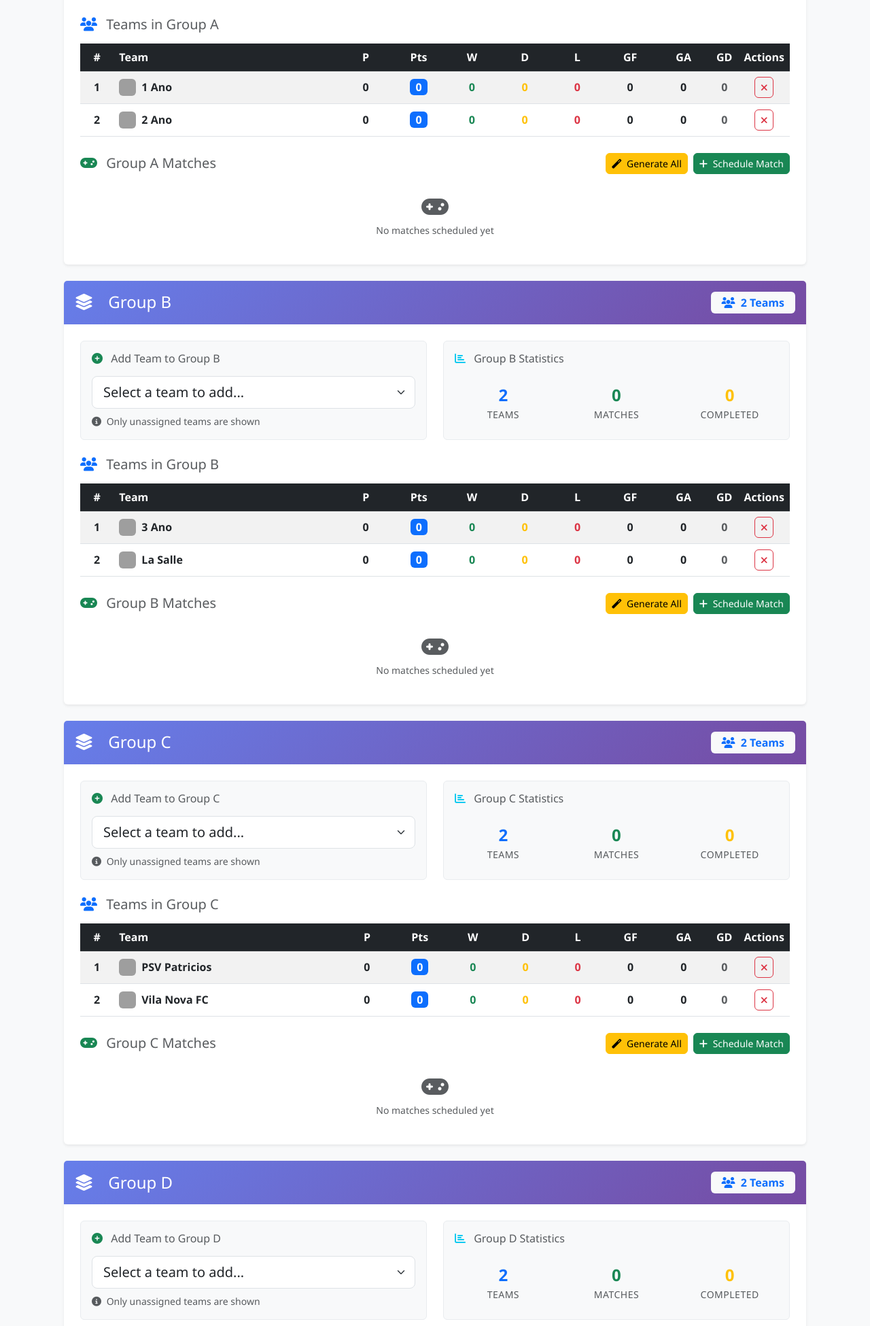
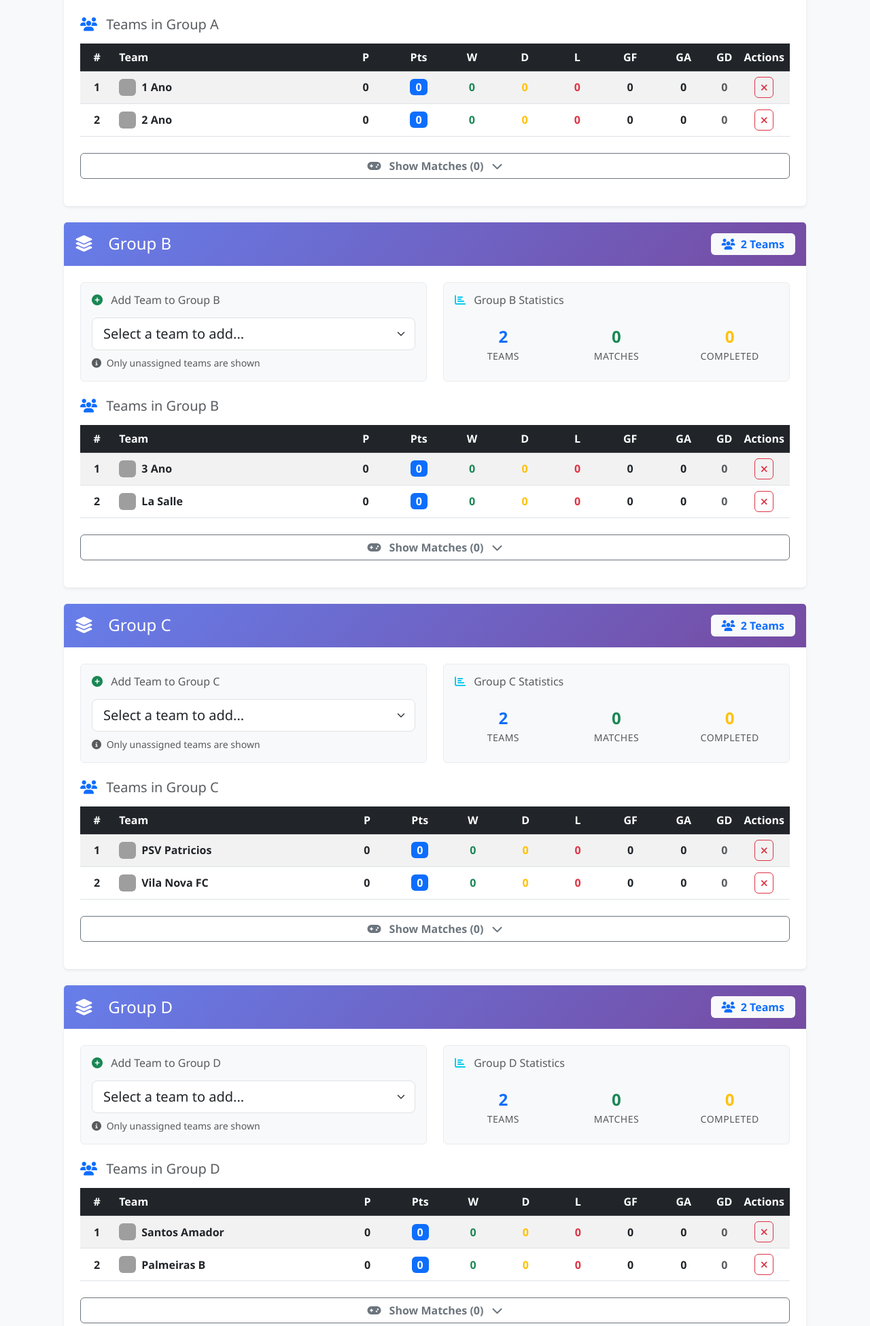
Before and after one commit to matheus223ou/soccer-championship, a Flask app: template templates/tournaments/view.html in a window 1280 px wide. Shown: the part 801-2751 px from the top of the page at 68% size. Run offline with Flask 3, Linux system fonts and the light colour scheme; the template is opened without the code that fills it: values that come from a table or form of the project are taken from there, others are empty; the visitor is signed in with stand-in values (Sample User, id 1); some libraries are stand-ins or nearby versions; grey boxes are pictures that could not be loaded.

Commit message:
Make group matches collapsible - hidden by default

```diff
--- a/templates/tournaments/view.html
+++ b/templates/tournaments/view.html
@@ -266,6 +266,14 @@
                         {% if group_matches %}
                         <div class="matches-section mt-4">
                             <div class="d-flex justify-content-between align-items-center mb-3">
+                                <button class="btn btn-outline-success w-100" type="button" data-bs-toggle="collapse" data-bs-target="#matches{{ group.name }}" aria-expanded="false">
+                                    <i class="fas fa-gamepad me-2"></i>
+                                    <strong>Show Matches ({{ group_matches|length }})</strong>
+                                    <i class="fas fa-chevron-down ms-2"></i>
+                                </button>
+                            </div>
+                            <div class="collapse" id="matches{{ group.name }}">
+                                <div class="d-flex justify-content-between align-items-center mb-3">
                                     <h5 class="text-muted mb-0">
                                         <i class="fas fa-gamepad me-2 text-success"></i>
                                         Group {{ group.name }} Matches
@@ -361,14 +369,23 @@
                             </div>
                             {% endfor %}
                             </div>
+                        </div>
                         {% else %}
+                        {% if is_admin %}
                         <div class="matches-section mt-4">
+                            <div class="d-flex justify-content-between align-items-center mb-3">
+                                <button class="btn btn-outline-secondary w-100" type="button" data-bs-toggle="collapse" data-bs-target="#matches{{ group.name }}" aria-expanded="false">
+                                    <i class="fas fa-gamepad me-2"></i>
+                                    <strong>Show Matches (0)</strong>
+                                    <i class="fas fa-chevron-down ms-2"></i>
+                                </button>
+                            </div>
+                            <div class="collapse" id="matches{{ group.name }}">
                                 <div class="d-flex justify-content-between align-items-center mb-3">
                                     <h5 class="text-muted mb-0">
                                         <i class="fas fa-gamepad me-2 text-success"></i>
                                         Group {{ group.name }} Matches
                                     </h5>
-                                {% if is_admin %}
                                     <div class="d-flex gap-2">
                                         <button class="btn btn-warning btn-sm" onclick="generateGroupMatches({{ group.id }}, '{{ group.name }}')">
                                             <i class="fas fa-magic me-1"></i> Generate All
@@ -377,13 +394,14 @@
                                             <i class="fas fa-plus me-1"></i> Schedule Match
                                         </button>
                                     </div>
-                                {% endif %}
                                 </div>
                                 <div class="text-center py-3">
                                     <i class="fas fa-gamepad fa-2x text-muted mb-2"></i>
                                     <p class="text-muted small mb-0">No matches scheduled yet</p>
                                 </div>
                             </div>
+                        </div>
+                        {% endif %}
                         {% endif %}
                     {% else %}
                         <div class="empty-group text-center py-5">
```
Lines whose indentation alone changed are shown as unchanged.
